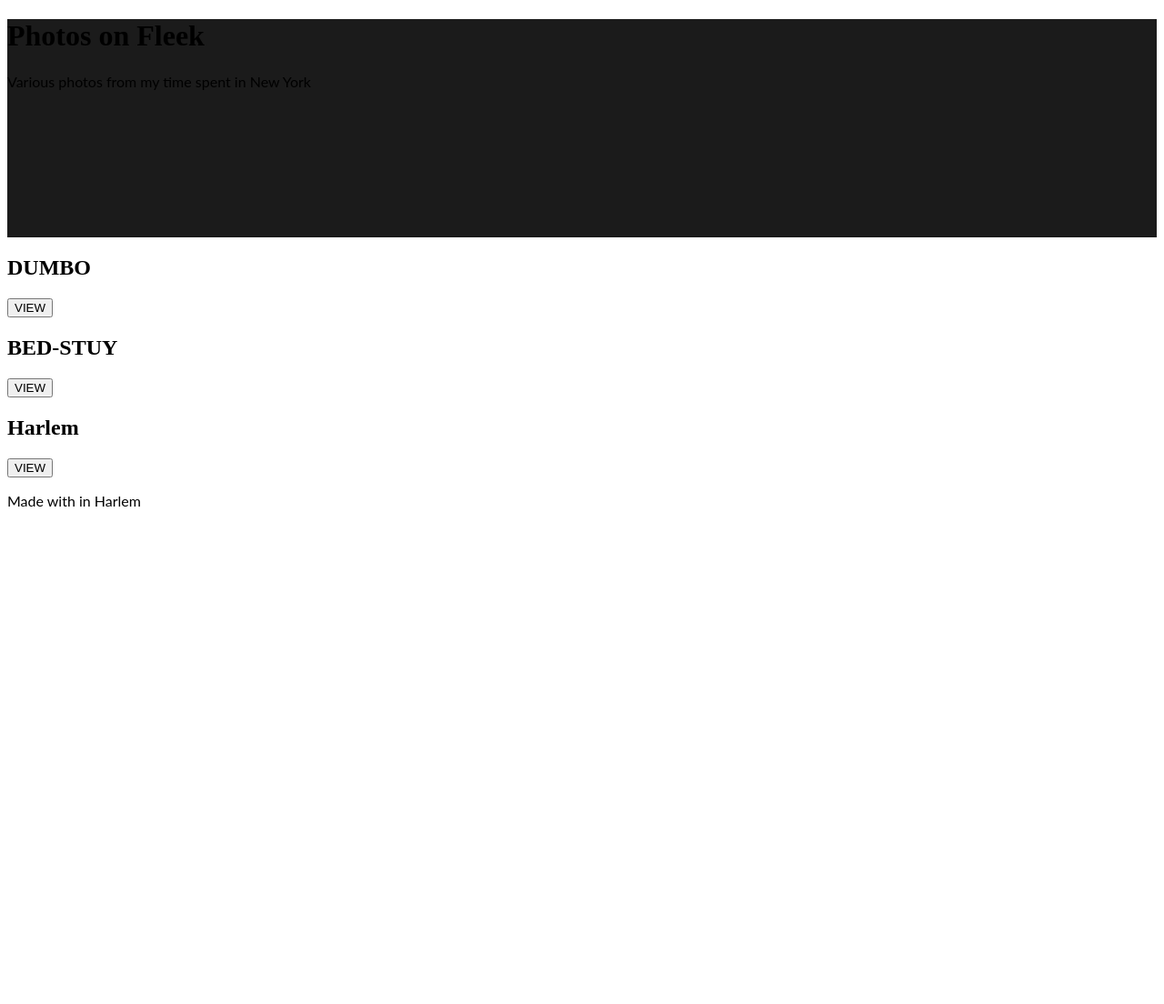
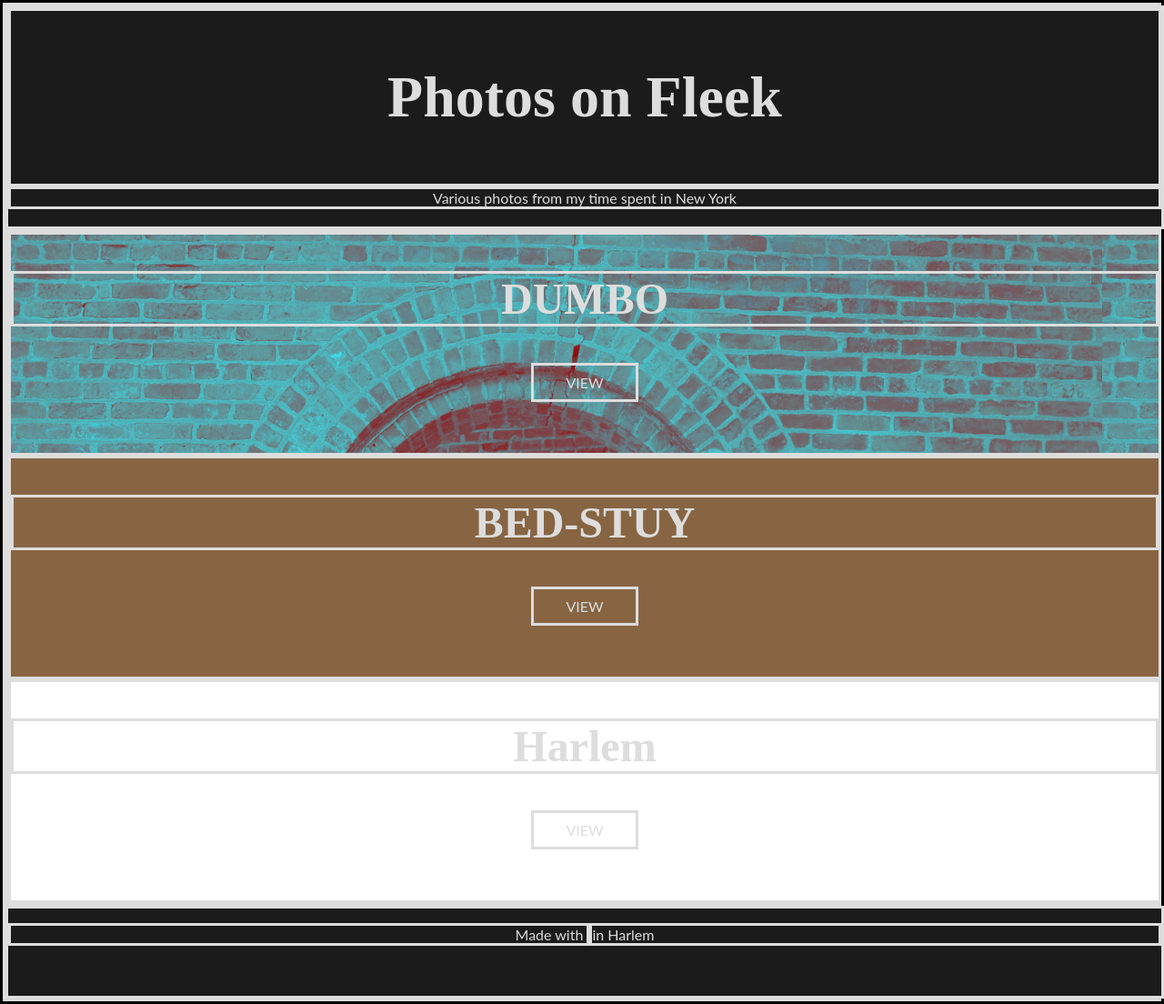
Before and after one commit to brenonkalu/2017-lyrics, a PHP site: page /index.html in a window 1280 px wide. Shown: the whole page at 91% size. Before the commit the page ends 557 px from the top, so only its background shows below. Run offline with PHP 8.4, Linux system fonts and the light colour scheme; some libraries are stand-ins or nearby versions.

Commit message:
css updates

```diff
--- a/style.css
+++ b/style.css
@@ -1,11 +1,22 @@
-/*
+
 * {
   border-style: solid;
 }
-*/
 
-h1, h2 {
+body {
+  margin: auto;
+  padding: 0;
+  color: #DDDDDD;
+}
+
+h1 {
   font-family: abril-fatface;
+  font-size: 64px;
+}
+
+h2 {
+  font-family: abril-fatface;
+  font-size: 48px;
 }
 
 p {
@@ -14,5 +25,67 @@ p {
 
 .header {
   height: 240px;
+  width: 100%;
   background: #1B1B1B;
+  margin: auto;
+  text-align: center;
 }
+
+.header > h1{
+  padding: 58px 0;
+  margin: auto;
+}
+
+.header > p{
+  padding: 0px 0;
+  margin: auto;
+}
+
+button {
+  border: solid #DDDDDD;
+  padding: 9px 35px;
+  text-align: center;
+  text-decoration: uppercase;
+  display: inline-block;
+  font-size: 16px;
+  font-family: lato;
+  color: #DDDDDD;
+  background-color: transparent;
+}
+
+button:hover {
+  box-shadow: 0 8px 16px 0 rgba(0,0,0,0.2), 0 6px 20px 0 rgba(0,0,0,0.19);
+}
+
+.section-1 {
+  height: 240px;
+  width: 100%;
+  background: #FFFFFF;
+  margin: auto;
+  text-align: center;
+  background-image: url("img/IMG_6572.png");
+}
+
+.section-2 {
+  height: 240px;
+  width: 100%;
+  background: #876543;
+  margin: auto;
+  text-align: center;
+}
+
+.section-3 {
+  height: 240px;
+  width: 100%;
+  background: #FFFFFF;
+  margin: auto;
+  text-align: center;
+}
+
+.footer {
+  height: 96px;
+  width: 100%;
+  background: #1B1B1B;
+  margin: auto;
+  text-align: center;
+}
```
Also changed, not shown: img/IMG_6572.png (added).
